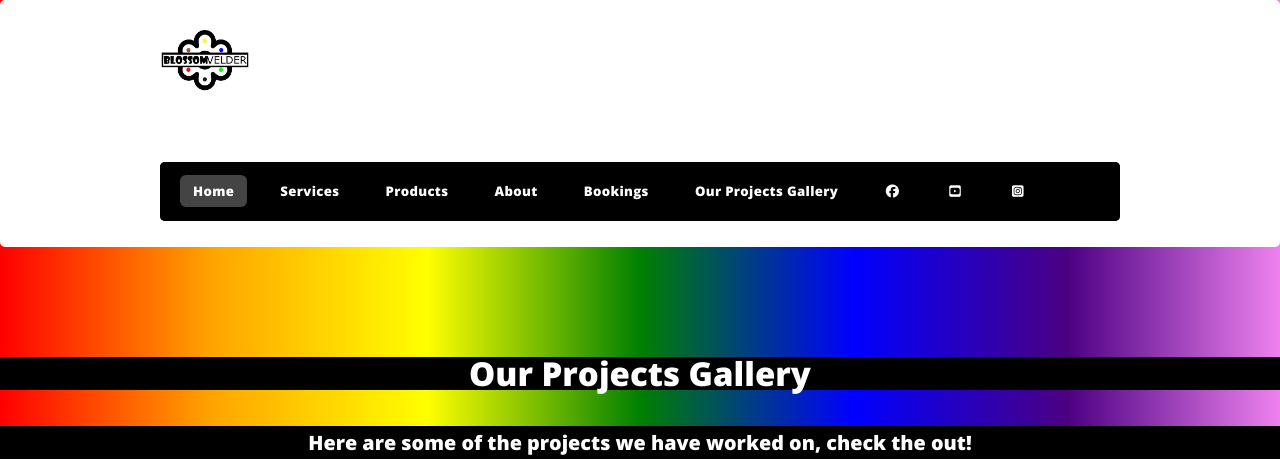
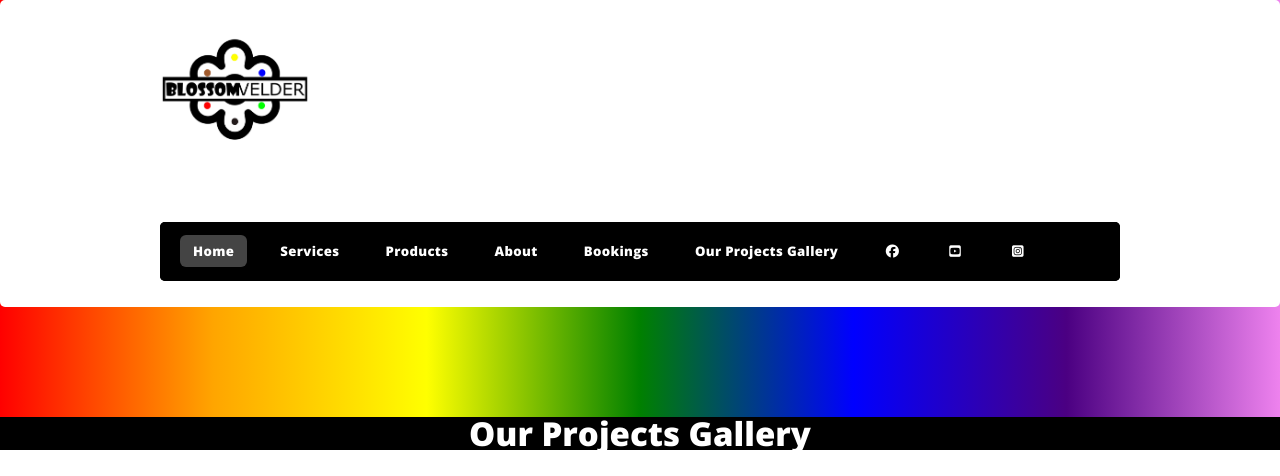
Before and after one commit to Eltonntando/blossomvelder.co.za, a plain HTML site: page Gallery.html in a window 1280 px wide. Shown: the top 476 px of the page. Drawn offline with nearby package versions, Linux system fonts and the light colour scheme.

Commit message:
Update Gallery.html

```diff
--- a/Gallery.html
+++ b/Gallery.html
@@ -1,6 +1,7 @@
 <!DOCTYPE HTML>
 <html>
 	<head>
+<link rel="shortcut icon" type="x-icon" href="images/agency.logo.png">
 		<!-- Google tag (gtag.js) -->
 <script async src="https://www.googletagmanager.com/gtag/js?id=G-G7WB693WKF"></script>
 <script>
@@ -43,7 +44,7 @@ s0.parentNode.insertBefore(s1,s0);
 
 						<!-- Logo -->
 							<div id="logo">
-								<a href="index.html"><img src="images/agency.logo.png" width="90" height="90"></a>
+								<a href="index.html"><img src="images/agency.logo.png" width="150" height="150"></a>
 							</div>
 
 						<!-- Nav -->
```
